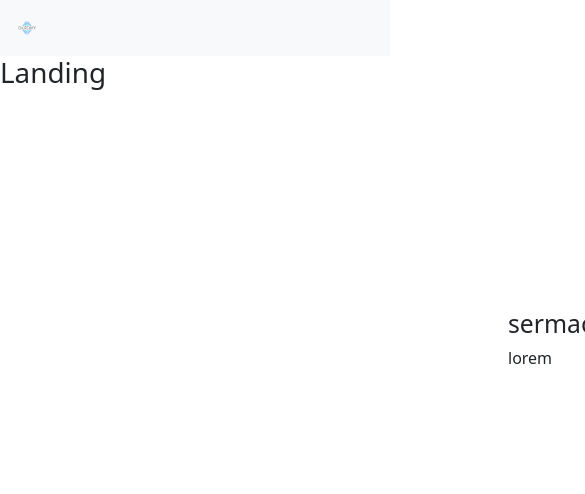
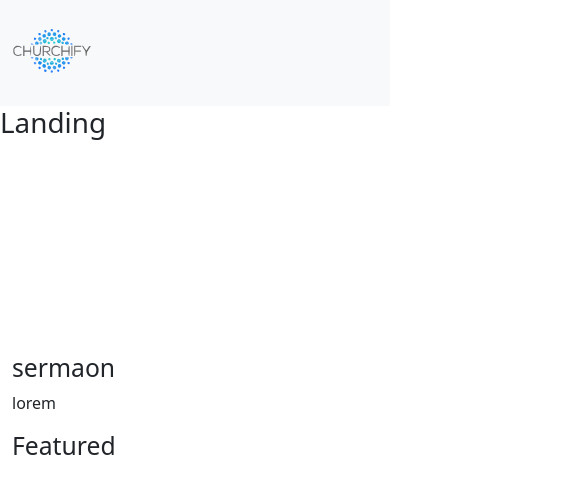
Before and after one commit to Edema-wxd/churchify, a React (Create React App) app: page / in a window 390 px wide. Shown: the top 494 px of the page, 585 px wide, since content can reach past the window. Built offline with nearby package versions, Linux system fonts and the light colour scheme.

Commit message:
added a responsive player

```diff
--- a/src/components/shared/nav/Nav.tsx
+++ b/src/components/shared/nav/Nav.tsx
@@ -1,18 +1,18 @@
 import React from "react";
 import Container from "react-bootstrap/Container";
 import Navbar from "react-bootstrap/Navbar";
-import logo from "../../../assets/logo.svg";
+import logo from "../../../assets/logo-big.svg";
 
 function Nav() {
   return (
     <>
       <Navbar className="bg-body-tertiary">
         <Container>
-          <Navbar.Brand href="#home">
+          <Navbar.Brand href="/">
             <img
               src={logo}
-              width="30"
-              height="30"
+              width="80"
+              height="80"
               className="d-inline-block align-top"
               alt="React Bootstrap logo"
             />
--- a/src/components/shared/videoplayer/Videoplayer.tsx
+++ b/src/components/shared/videoplayer/Videoplayer.tsx
@@ -8,19 +8,20 @@ interface VideopProps {
 }
 
 function Videoplayer({ loco, vidurl, classN }: VideopProps) {
-  var vidwidth: number = 1;
-  var vidheight: number = 1;
+  var vidwidth: number | string = 1;
+  var vidheight: number | string = 1;
   if (loco === "home") {
-    vidheight = 500;
-    vidwidth = 500;
+    vidheight = "100%";
+    vidwidth = "100%";
   } else {
     vidheight = 500;
-    vidwidth = 500;
+    vidwidth = 375;
   }
 
   return (
-    <div className={classN}>
+    <div className={`${classN} player-wrapper`}>
       <ReactPlayer
+        className="react-player"
         width={vidwidth}
         height={vidheight}
         controls={true}
--- a/src/custom.scss
+++ b/src/custom.scss
@@ -3,3 +3,14 @@ $body-bg: #fff;
 
 // Import Bootstrap and its default variables
 @import "~bootstrap/scss/bootstrap.scss";
+
+.player-wrapper {
+  position: relative;
+  padding-top: 56.25%; /* Player ratio: 100 / (1280 / 720) */
+}
+
+.react-player {
+  position: absolute;
+  top: 0;
+  left: 0;
+}
--- a/src/pages/landing/Landing.tsx
+++ b/src/pages/landing/Landing.tsx
@@ -1,22 +1,37 @@
 import React from "react";
 import Videoplayer from "../../components/shared/videoplayer/Videoplayer";
-import { Stack } from "react-bootstrap";
+import { Container, Stack, Row, Col } from "react-bootstrap";
 
 function Landing() {
   return (
     <div>
       <h1>Landing</h1>
-      <Stack direction="horizontal"  gap={2}>
+      <Container fluid>
+        <Row>
+          <Col>
             <Videoplayer
               classN="auto"
               loco="home"
               vidurl="https://www.youtube.com/watch?v=QyFcl_Fba-k"
             />
+          </Col>
+          <Col sm>
             <div className="LDesc">
               <h2>sermaon</h2>
               <p>lorem</p>
             </div>
-      </Stack>
+          </Col>
+        </Row>
+
+        <Row>
+          <Col>
+            <h2>Featured</h2>
+          </Col>
+        </Row>
+        <Row>
+          <Col></Col>
+        </Row>
+      </Container>
     </div>
   );
 }
```
Also changed, not shown: src/assets/logo-big.svg (added), src/assets/main-logo.png. Lines whose indentation alone changed are shown as unchanged.
